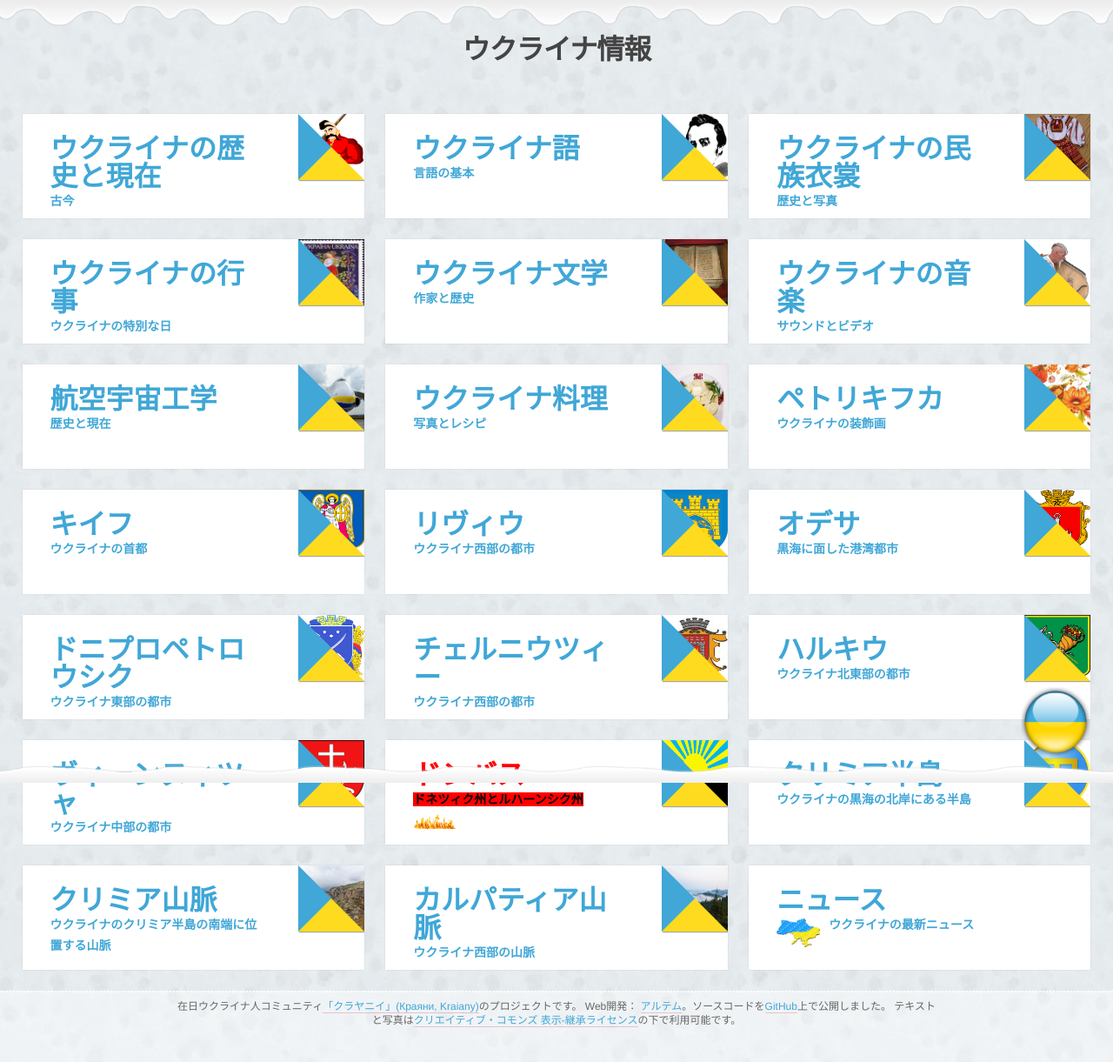
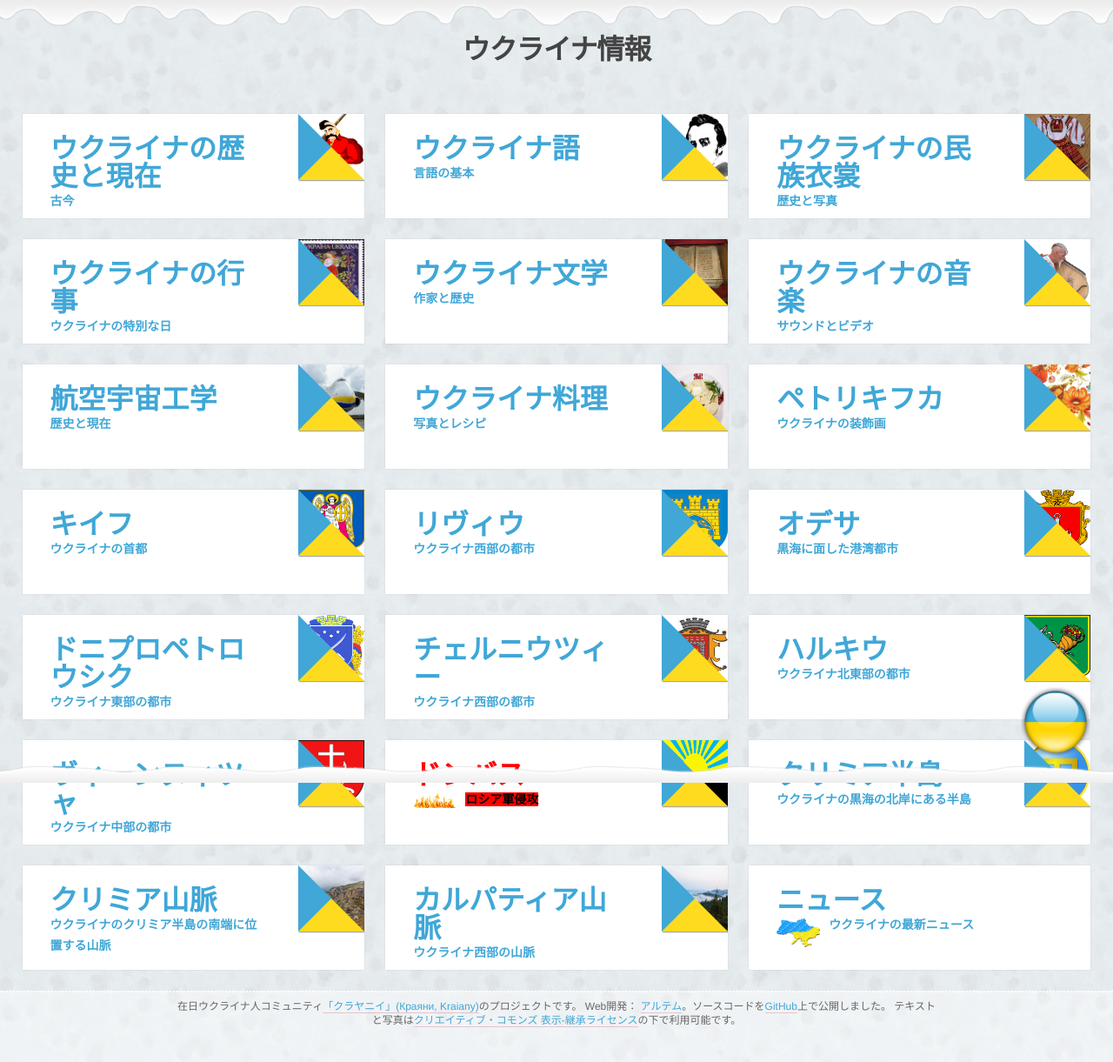
Before and after one commit to Kraiany/ukraine-info, a Jekyll site: the page built from index.md, in a window 1280 px wide. Shown: the whole page at 87% size. Built offline with Jekyll 4.4.1, drawn with Linux system fonts in a browser that asks for light colours; Markdown is read by kramdown in place of the engine named in the settings.

Commit message:
Minor fix

```diff
--- a/o1_donbas.md
+++ b/o1_donbas.md
@@ -1,7 +1,7 @@
 ---
 layout: attention
 title: ドンバス
-description: ドネツィク州とルハーンシク州
+description: ロシア軍侵攻
 place-googlemaps-link: https://www.google.co.jp/maps/place/Donetsk,+Donetsk+Oblast,+Ukraine/
 image: css/images/donbas.png
 ---
```
